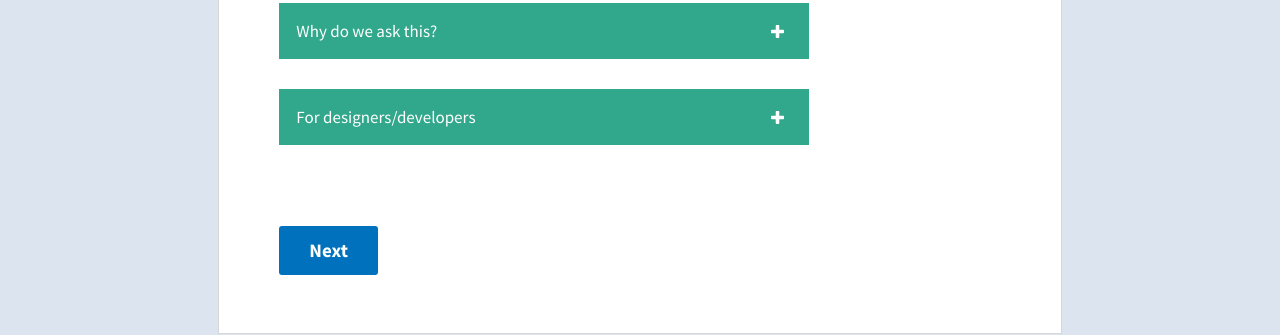
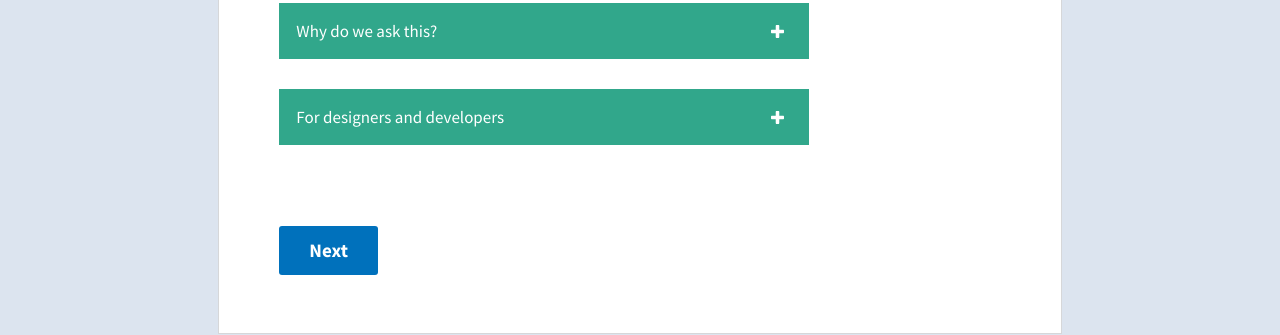
Before and after one commit to usds/benefits-enrollment-prototype, a Jekyll site: the page built from 01-basic-info/ssn.html, in a window 1280 px wide. Shown: the part 604-939 px from the top of the page. Built offline with Jekyll 4.4.1, drawn with Linux system fonts in a browser that asks for light colours.

Commit message:
text fix

```diff
--- a/01-basic-info/ssn.html
+++ b/01-basic-info/ssn.html
@@ -45,7 +45,7 @@ title: Now, a few more questions about you.
 
 <div class="prompt">
   <div class="explainer">
-    <a href="#" class="explainer__toggle" aria-expanded="false" aria-controls="explainer-2">For designers/developers</a>
+    <a href="#" class="explainer__toggle" aria-expanded="false" aria-controls="explainer-2">For designers and developers</a>
     <div class="explainer__content" id="explainer-2">
       <p>A note on requesting SSN: you will need to ensure that at some point before verifying the applicant's info that you proof their identity. </p>
       <p>We recommend doing that later in the user flow as it is often felt to be a burdensome step that can slow progress through the application.</p>
```
